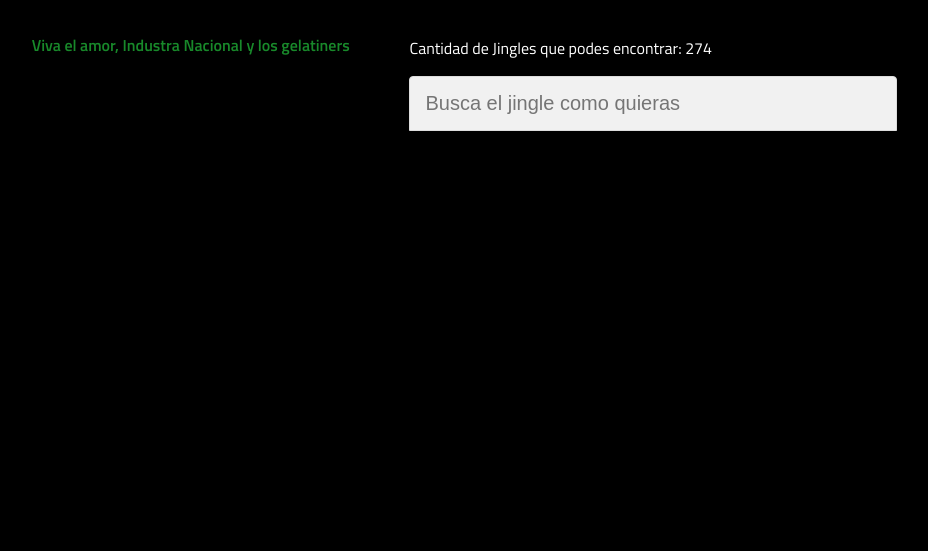
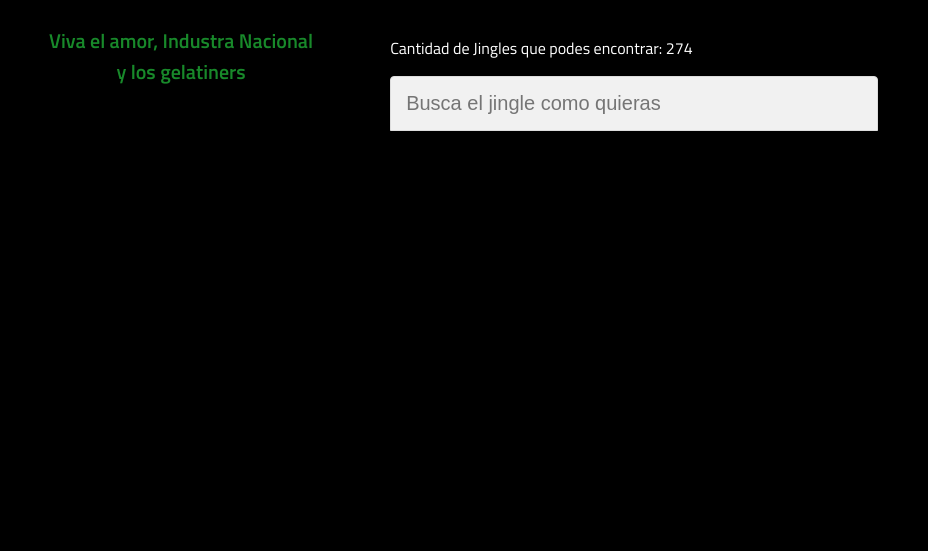
Before and after one commit to estebanguido93/jingles, a plain HTML site: page index.html in a window 1280 px wide. Shown: the part 249-800 px from the top of the page, without its empty margins (28-956 px from the left). Drawn offline with Linux system fonts and the light colour scheme.

Commit message:
Se saca el agregado de letras

```diff
--- a/css/styles.css
+++ b/css/styles.css
@@ -15,6 +15,7 @@ body {
     align-items: center;
 }
 .intro{
+    font-size:20px;
     font-weight:600;
     text-align: center;
     padding: 20px;
--- a/index.html
+++ b/index.html
@@ -24,7 +24,7 @@
                 Vivan los Jingles
             </p>
             <p id="vivaElAmor" class="fade-in intro">
-                Viva el amor, Industra Nacional y los gelatiners
+                Viva el amor, Industra Nacional <br />y los gelatiners
             </p>
         </div>
 
@@ -49,7 +49,7 @@
                 Y ya quiero escuchar
             </p>
             <p id="llegoLaFabrica" class="fade-in intro">
-                Llego la fabrica de Jingles, soy feliz
+                Llego la fabrica de Jingles,<br /> soy feliz
             </p>
         </div>
     </div>
--- a/scripts/phrases.js
+++ b/scripts/phrases.js
@@ -19,7 +19,7 @@ function startCycle() {
 
     elements.forEach(({ el, time }) => {
         setTimeout(() => {
-            el.style.fontSize = `${currentFontSize}px`;
+            //el.style.fontSize = `${currentFontSize}px`;
             el.classList.add("visible");
         }, time);
     });
@@ -31,10 +31,10 @@ function startCycle() {
             el.classList.remove("visible");
         });
 
-        currentFontSize += fontSizeIncrement;
+        /*currentFontSize += fontSizeIncrement;
         if (currentFontSize > maxFontSize) {
             currentFontSize = 16;
-        }
+        }*/
 
         // Restart the cycle
         startCycle();
```
